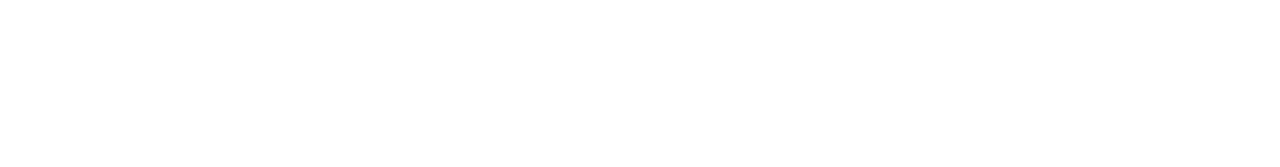
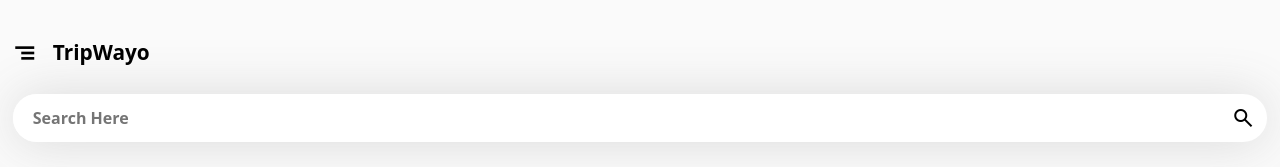
Before and after one commit to lightbblue/layout_proyecto, a plain HTML site: page html/main.html in a window 1280 px wide. Shown: the top 167 px of the page. Drawn offline with nearby package versions, Linux system fonts and the light colour scheme.

Commit message:
Feat #2 -Avances Main.html

```diff
--- a/css/main.css
+++ b/css/main.css
@@ -7,3 +7,78 @@
     text-decoration: none;
     user-select: none;
 }
+
+body{
+    width: 100vw;
+    height: 100vh;
+    display: flex;
+    flex-direction: column;
+    background-color: var(--principal-2);
+    gap: 1.8rem;
+    header{
+        width: 100%;
+        height: 9rem;
+        display: flex;
+        flex-direction: column;
+        padding: 0 .8rem;
+        justify-content: end;
+        gap: 1.8rem;
+        .title{
+            height: 1.5rem;
+            display: flex;
+            flex-direction: row;
+            justify-content: left;
+            align-items: center;
+            gap: 1rem;
+            .title-icon{
+                font-weight: 600;
+            }
+            .title-text{
+                font-size: 1.3rem;
+                font-weight: 700;
+                padding-bottom: 2px;
+            }
+        }
+        form{
+            height: 3rem;
+            background-color: var(--principal-3);
+            border-radius: 2rem;
+            box-shadow: 0 1px 50px rgba(90, 90, 90, 0.2);
+            overflow: hidden;
+            display: flex;
+            input[type="search"]{
+                width: calc(100% - 3rem);
+                height: 100%;
+                border: none;
+                outline: none;
+                padding: 1rem 1.25rem;
+                font-size: 1rem;
+                font-weight: 600;
+                color: var(--texto-8);
+            }
+            input[type="submit"]{
+                width: 3rem;
+                background: transparent;
+                border: none;
+                border-radius: 50%;
+                transition: ease .1s;
+            }
+            input[type="submit"]:hover{
+                font-size: 1.7rem;
+                background-color: var(--texto-6);
+            }
+        }
+        ::-webkit-search-cancel-button{
+            -webkit-appearance: none;
+        }
+    }
+    main{
+        height: 80%;
+        background-color: blue;
+        display: flex;
+        position: relative;
+    }
+    nav{
+        position: absolute;
+    }
+}
--- a/html/main.html
+++ b/html/main.html
@@ -3,9 +3,26 @@
 <head>
     <meta charset="UTF-8">
     <meta name="viewport" content="width=device-width, initial-scale=1.0">
+    <link rel="stylesheet" href="https://fonts.googleapis.com/css2?family=Material+Symbols+Outlined:opsz,wght,FILL,GRAD@20..48,100..700,0..1,-50..200" />
+    <link rel="stylesheet" href="../css/main.css">
     <title>Layout Proyecto</title>
 </head>
 <body>
+    <header>
+        <div class="title">
+            <span class="material-symbols-outlined title-icon">segment</span>
+            <div class="title-text">TripWayo</div>
+        </div>
+        <form>
+            <input type="search" placeholder="Search Here">
+            <input type="submit" class="material-symbols-outlined" value="search">
+        </form>
+    </header>
+    <main>
 
+    </main>
+    <nav>
+
+    </nav>
 </body>
 </html>
```
